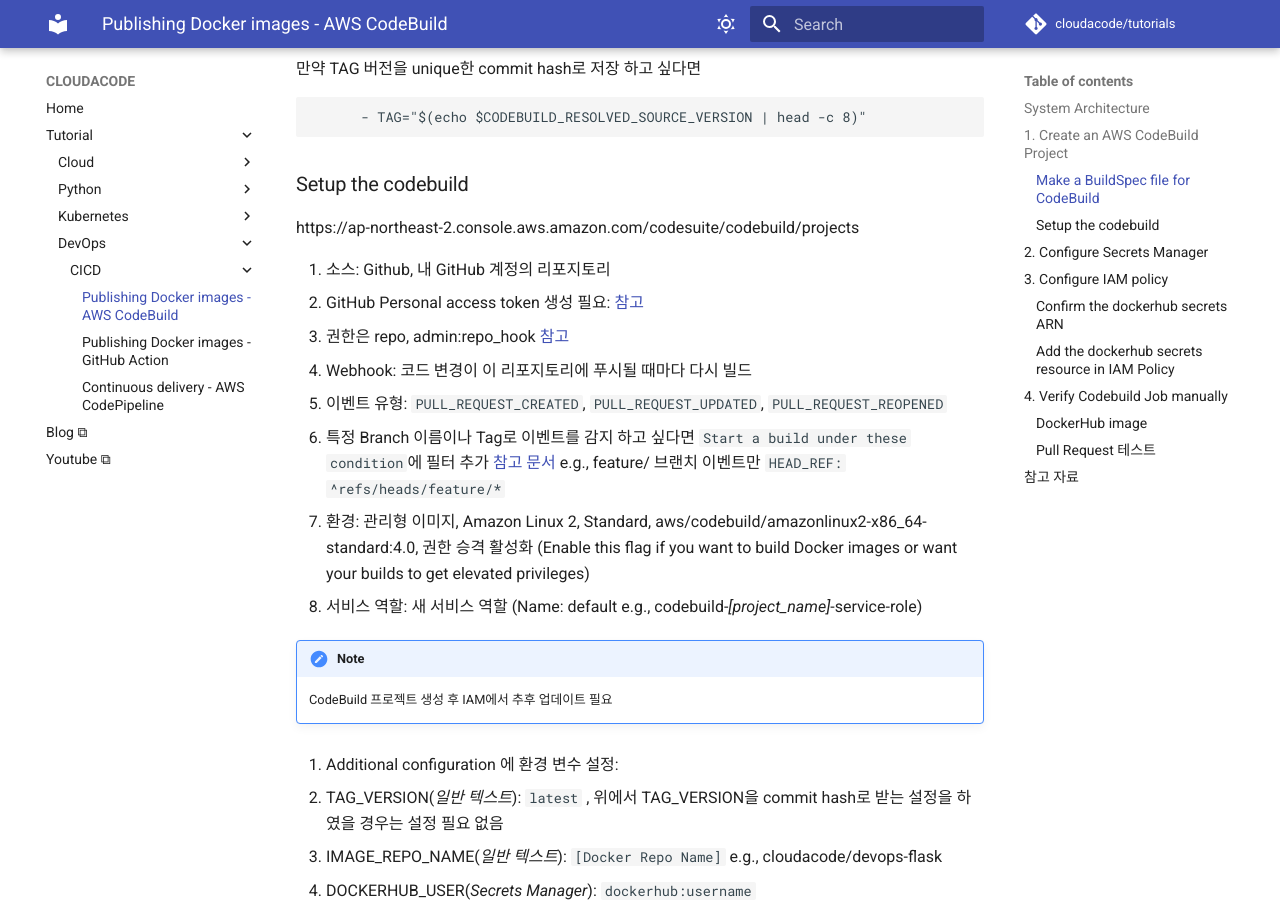
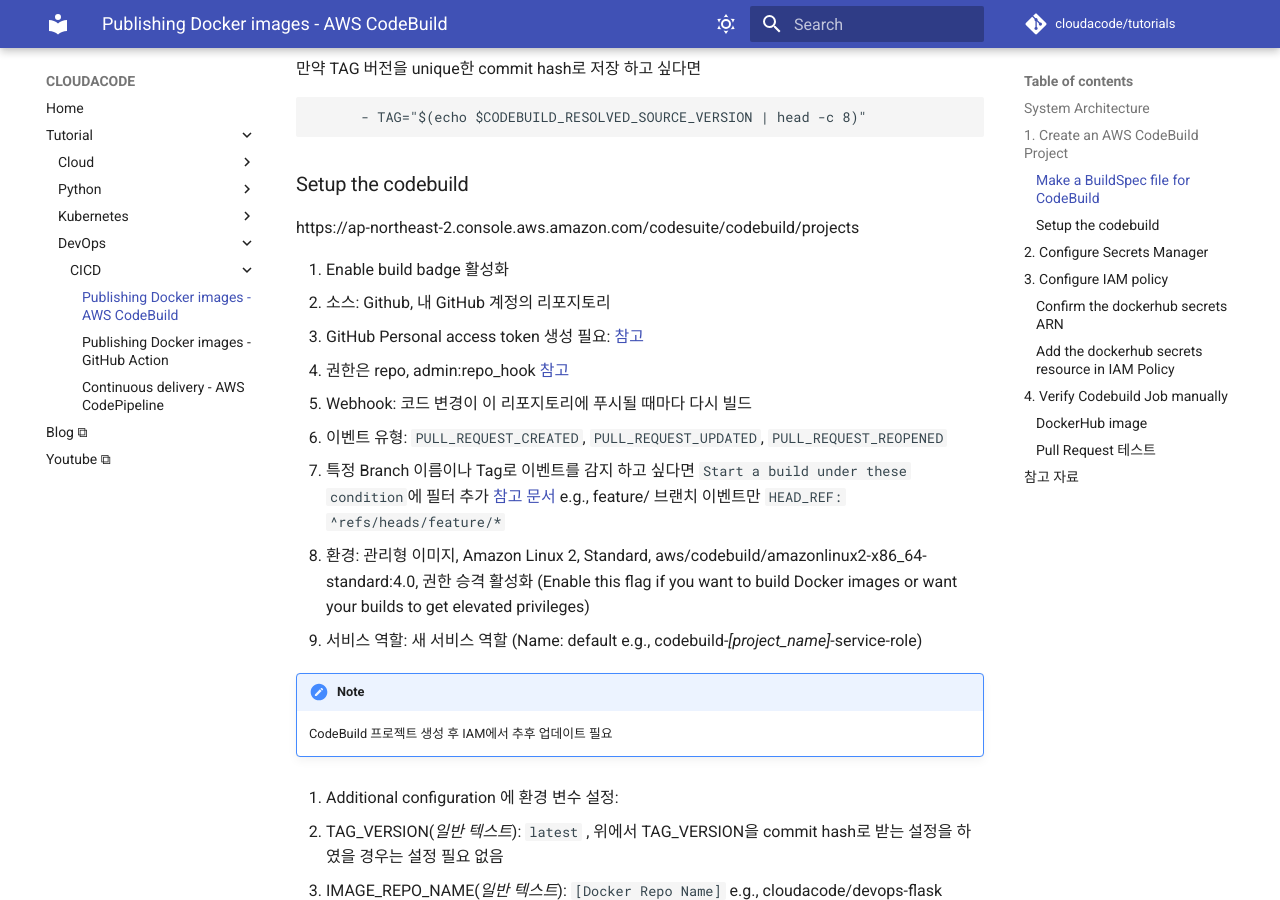
Before and after one commit to cloudacode/tutorials, an MkDocs documentation site: the page built from docs/devops/cicd/github-aws-codebuild-dockerhub.md, in a window 1280 px wide and 900 px high, scrolled down 1739 px. Built offline with MkDocs 1.6.1 and Material for MkDocs 9.7.7, drawn with Linux system fonts in a browser that asks for light colours; comment, search, counter and statistics services are not loaded.

Commit message:
updated procedure

```diff
--- a/docs/devops/cicd/github-aws-codebuild-dockerhub.md
+++ b/docs/devops/cicd/github-aws-codebuild-dockerhub.md
@@ -60,6 +60,7 @@ phases:
 
 https://ap-northeast-2.console.aws.amazon.com/codesuite/codebuild/projects
 
+0. Enable build badge 활성화
 1. 소스: Github, 내 GitHub 계정의 리포지토리
    - GitHub Personal access token 생성 필요: [참고](https://docs.github.com/en/free-pro-team@latest/github/authenticating-to-github/creating-a-personal-access-token)
    - 권한은 repo, admin:repo_hook [참고](https://docs.aws.amazon.com/codebuild/latest/userguide/access-tokens.html#access-tokens-github)
```
